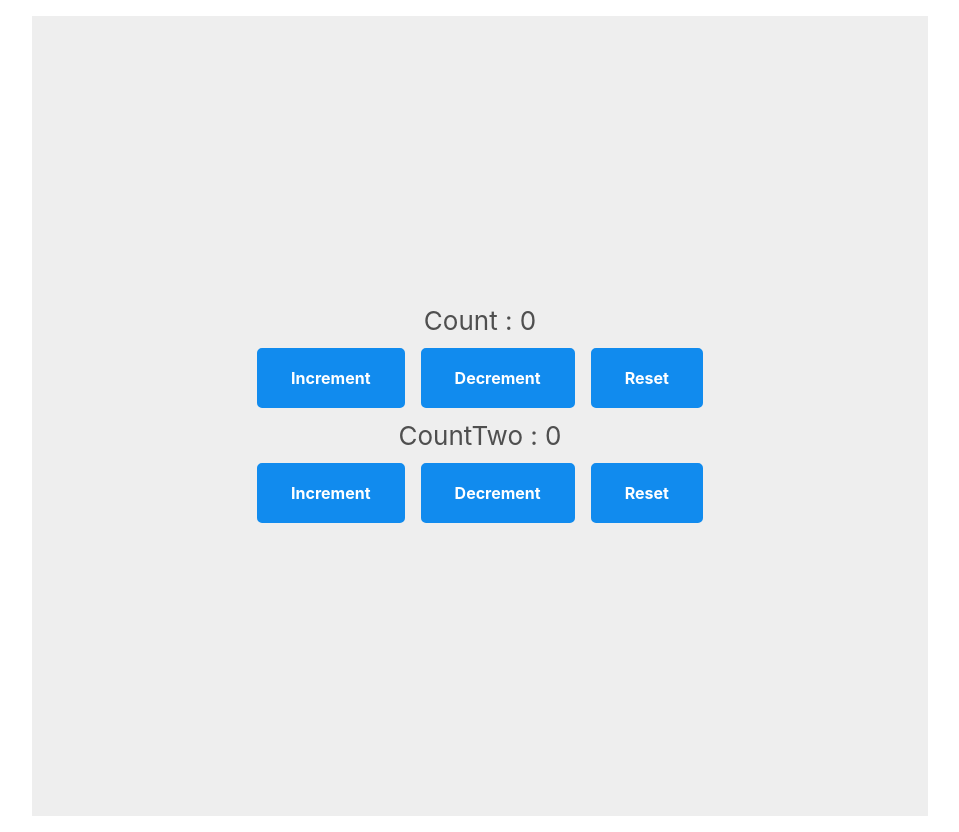
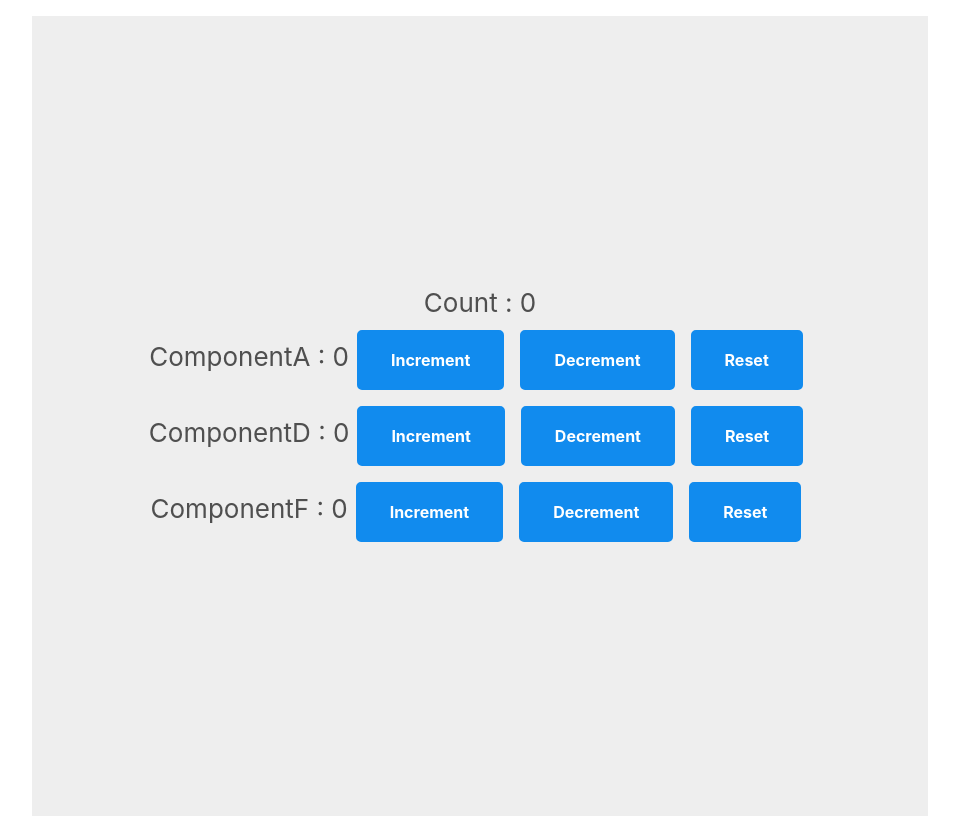
Before and after one commit to tutu-tonton/React-Hooks-tut_Codevolution, a React (Create React App) app: page / in a window 1280 px wide. Shown: the whole page, without its empty margins (160-1119 px from the left). Built offline with nearby package versions, Linux system fonts and the light colour scheme.

Commit message:
lesson22 useReducer with useContext

```diff
--- a/src/App.js
+++ b/src/App.js
@@ -18,22 +18,48 @@
 // ===== useReducer =====
 // import CounterOne from './components/useReducer/CounterOne';
 // import CounterTwo from './components/useReducer/CounterTwo';
-import CounterThree from './components/useReducer/CounterThree';
+// import CounterThree from './components/useReducer/CounterThree';
+// ===== useReducer with useContext =====
+import { useReducer } from 'react';
+import ComponentA from './components/useReducerWithUseContext/ComponentA.js';
+import ComponentB from './components/useReducerWithUseContext/ComponentB.js';
+import ComponentC from './components/useReducerWithUseContext/ComponentC.js';
+
+export const CountContext = React.createContext();
+
+const initialState = 0;
+const countReducer = (state, action) => {
+	switch (action) {
+		case 'INCREMENT':
+			return state + 1;
+		case 'DECREMENT':
+			return state - 1;
+		case 'RESET':
+			return initialState;
+		default:
+			return state;
+	}
+};
 
 function App() {
+	const [count, dispatch] = useReducer(countReducer, initialState);
 	return (
+		<CountContext.Provider value={{ countState: count, countDispatch: dispatch }}>
 			<div className="App">
-			<CounterThree />
+				Count : {count}
+				<ComponentA />
+				<ComponentB />
+				<ComponentC />
+				{/* ===== useReducer ===== */}
+				{/* <CounterThree /> */}
 				{/* <CounterTwo /> */}
 				{/* <CounterOne /> */}
-
 				{/* ===== useContext ===== */}
 				{/* <UserContext.Provider value={'Vishwas'}>
 				<ChannelContext.Provider value={'Codevolution'}>
 					<ComponentC />
 				</ChannelContext.Provider>
 			</UserContext.Provider> */}
-
 				{/* ===== useEffect ===== */}
 				{/* <DataFetching /> */}
 				{/* <IntervalHookCounter /> */}
@@ -42,7 +68,6 @@
 				{/* <HookCounterOne /> */}
 				{/* <HookCounter /> */}
 				{/* <ClassCounterOne /> */}
-
 				{/* ===== useState ===== */}
 				{/* <HookCounterFour /> */}
 				{/* <HookCounterThree /> */}
@@ -50,6 +75,7 @@
 				{/* <HookCounter /> */}
 				{/* <ClassCounter /> */}
 			</div>
+		</CountContext.Provider>
 	);
 }
 
--- a/src/components/useReducer/CounterThree.js
+++ b/src/components/useReducer/CounterThree.js
@@ -1,7 +1,5 @@
 //========================================
 //  lesson 21 Multiple useReducer
-//  シンプル・ミニマム構成
-//  state/action オブジェクト形式でない
 //========================================
 import React, { useReducer } from 'react';
 
--- /dev/null
+++ b/src/components/useReducerWithUseContext/ComponentA.js
@@ -0,0 +1,16 @@
+import React, { useContext } from 'react';
+import { CountContext } from '../../App';
+
+const ComponentA = () => {
+	const countContext = useContext(CountContext);
+	return (
+		<div>
+			ComponentA : {countContext.countState}
+			<button onClick={() => countContext.countDispatch('INCREMENT')}>Increment</button>
+			<button onClick={() => countContext.countDispatch('DECREMENT')}>Decrement</button>
+			<button onClick={() => countContext.countDispatch('RESET')}>Reset</button>
+		</div>
+	);
+};
+
+export default ComponentA;
--- /dev/null
+++ b/src/components/useReducerWithUseContext/ComponentB.js
@@ -0,0 +1,12 @@
+import React from 'react';
+import ComponentD from './ComponentD.js';
+
+const ComponentB = () => {
+	return (
+		<div>
+			<ComponentD />
+		</div>
+	);
+};
+
+export default ComponentB;
--- /dev/null
+++ b/src/components/useReducerWithUseContext/ComponentC.js
@@ -0,0 +1,12 @@
+import React from 'react';
+import ComponentE from './ComponentE.js';
+
+const ComponentC = () => {
+	return (
+		<div>
+			<ComponentE />
+		</div>
+	);
+};
+
+export default ComponentC;
--- /dev/null
+++ b/src/components/useReducerWithUseContext/ComponentD.js
@@ -0,0 +1,16 @@
+import React, { useContext } from 'react';
+import { CountContext } from '../../App';
+
+const ComponentD = () => {
+	const countContext = useContext(CountContext);
+	return (
+		<div>
+			ComponentD : {countContext.countState}
+			<button onClick={() => countContext.countDispatch('INCREMENT')}>Increment</button>
+			<button onClick={() => countContext.countDispatch('DECREMENT')}>Decrement</button>
+			<button onClick={() => countContext.countDispatch('RESET')}>Reset</button>
+		</div>
+	);
+};
+
+export default ComponentD;
--- /dev/null
+++ b/src/components/useReducerWithUseContext/ComponentE.js
@@ -0,0 +1,12 @@
+import React from 'react';
+import ComponentF from './ComponentF.js';
+
+const ComponentE = () => {
+	return (
+		<div>
+			<ComponentF />
+		</div>
+	);
+};
+
+export default ComponentE;
--- /dev/null
+++ b/src/components/useReducerWithUseContext/ComponentF.js
@@ -0,0 +1,16 @@
+import React, { useContext } from 'react';
+import { CountContext } from '../../App';
+
+const ComponentF = () => {
+	const countContext = useContext(CountContext);
+	return (
+		<div>
+			ComponentF : {countContext.countState}
+			<button onClick={() => countContext.countDispatch('INCREMENT')}>Increment</button>
+			<button onClick={() => countContext.countDispatch('DECREMENT')}>Decrement</button>
+			<button onClick={() => countContext.countDispatch('RESET')}>Reset</button>
+		</div>
+	);
+};
+
+export default ComponentF;
```
Also changed, not shown: 1 other file (tests, documents, lock files or other folders). Lines whose indentation alone changed are shown as unchanged.
